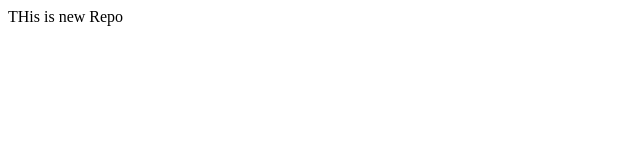
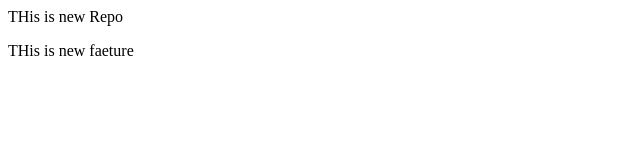
Before and after one commit to RamYadav22/localrepo, a plain HTML site: page index.html in a window 1280 px wide. Shown: the whole page, without its empty margins (0-640 px from the left). Drawn offline with Linux system fonts and the light colour scheme.

Commit message:
Add new feature

```diff
--- a/index.html
+++ b/index.html
@@ -1 +1,4 @@
 <p>THis is new Repo</p>
+<p>THis is new faeture
+
+</p>
```
